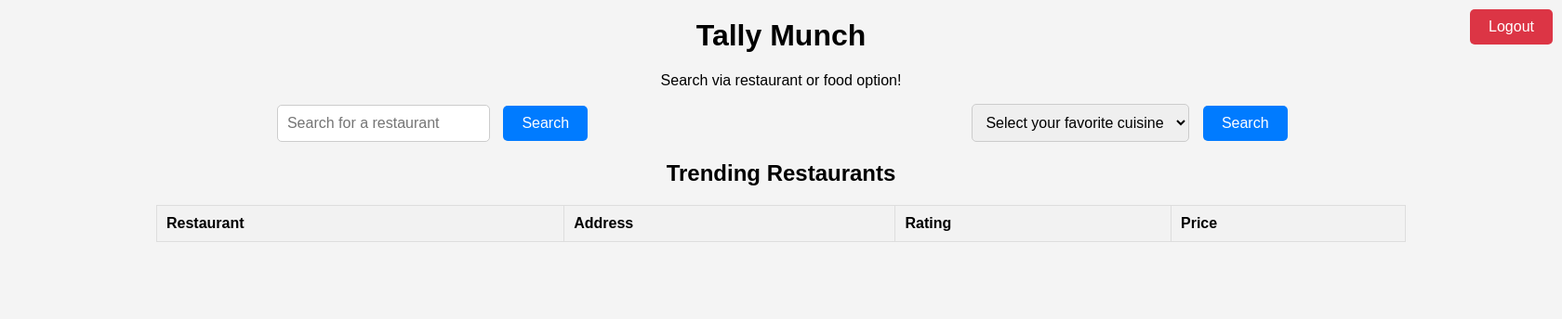
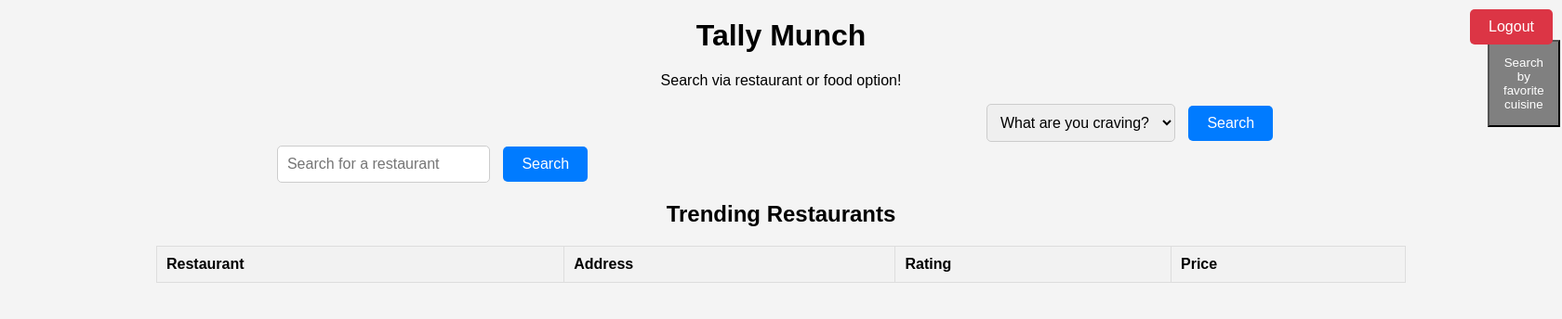
Before and after one commit to evanrudd/TallyMunch, a Flask app: page / in a window 1680 px wide. Shown: the top 344 px of the page at 93% size. Run offline with Flask 3, Linux system fonts and the light colour scheme; the visitor is signed in with stand-in values (Sample User, id 1); data that the repository does not hold is empty.

Commit message:
added favorite food drop down in create account and button in index to search by preference

```diff
--- a/app.py
+++ b/app.py
@@ -10,7 +10,7 @@ app = Flask(__name__)
 # TODO: change secret key
 app.secret_key = 'your_secret_key'
 
-
+currUser = ""
 
 @app.route('/')
 def index():
@@ -66,6 +66,7 @@ def login():
         if user:
             # If user is found, set session variable to indicate user is logged in
             session['logged_in'] = True
+            session['username'] = username
             return redirect(url_for('index'))
         else:
             # If user is not found, display error message and render login page again
@@ -85,6 +86,9 @@ def create_account():
     )
     cursor = connection.cursor(dictionary=True)
 
+    cursor.execute("SELECT Food_category FROM Food_Option")
+    data = [item['Food_category'] for item in cursor.fetchall()]
+
     if request.method == 'POST':
         # Get form data
         username = request.form['username']
@@ -92,21 +96,22 @@ def create_account():
         first_name = request.form['firstName']
         last_name = request.form['lastName']
         address = request.form['address']
-        dietary_restrictions = request.form['dietary_restrictions']
+        favorite_cuisine = request.form['favorite_cuisine']
 
         # Insert the form data into the 'users' table
-        insert_query = "INSERT INTO users (username, password, first_name, last_name, address, dietary_restrictions) VALUES (%s, %s, %s, %s, %s, %s)"
-        cursor.execute(insert_query, (username, password, first_name, last_name, address, dietary_restrictions))
+        insert_query = "INSERT INTO users (username, password, first_name, last_name, address, favorite_cuisine) VALUES (%s, %s, %s, %s, %s, %s)"
+        cursor.execute(insert_query, (username, password, first_name, last_name, address, favorite_cuisine))
         connection.commit()  # Commit the transaction
 
         # Set session variable to indicate user is logged in (you might want to adjust this based on your authentication logic)
         session['logged_in'] = True
+        session['username'] = username
 
         # Redirect to the index page
         return redirect(url_for('index'))
 
     # If the request method is GET, render the create account form
-    return render_template('createaccount.html')
+    return render_template('createaccount.html', data=data)
 
 
 
@@ -139,6 +144,7 @@ def search():
                 connection.close()
 
                 return render_template('search.html', rows=restaurants)
+
             elif 'food' in request.form:
                 search_query = request.form['food']
 
@@ -169,8 +175,51 @@ def search():
                 connection.close()
 
                 return render_template('search.html', rows=restaurants)
-            else:
-                return render_template('search.html')
+
+            elif 'searchByPreference' in request.form:
+                # Search by favorite cuisine
+                # Get the username from the session
+                username = session.get('username')
+
+                # Establish database connection
+                connection = mysql.connector.connect(
+                    host="cop4710-tallymunch.c3gw2k8i8nc0.us-east-1.rds.amazonaws.com",
+                    user="admin",
+                    password="COP4710!",
+                    database="tally_munch"
+                )
+                cursor = connection.cursor(dictionary=True)
+
+                # Query to get the favorite cuisine of the user
+                cursor.execute("SELECT favorite_cuisine FROM users WHERE username = %s", (username,))
+                user_data = cursor.fetchone()
+
+                if user_data:
+                    favorite_cuisine = user_data['favorite_cuisine']
+
+                    # Query to search for restaurants by favorite cuisine
+                    sql_query = """
+                        SELECT *
+                        FROM Restaurants
+                        WHERE id IN (
+                            SELECT id
+                            FROM RestaurantsFoodOptions
+                            WHERE FoodOptionID IN (
+                                SELECT FoodOptionID
+                                FROM Food_Option
+                                WHERE Food_Category LIKE %s
+                            )
+                        )
+                    """
+                    cursor.execute(sql_query, ('%' + favorite_cuisine + '%',))
+                    restaurants = cursor.fetchall()
+
+                    connection.close()
+
+                    return render_template('search.html', rows=restaurants)
+
+        # Default return statement if no conditions are met
+        return render_template('search.html')
     else:
         return redirect(url_for('login'))
 
@@ -217,5 +266,9 @@ def restaurant_info(restaurant_id):
     return render_template('restaurant_info.html', restaurant=restaurant_info, features=feature_names)
 
 
+def changeCurrUser(x):
+    global currUser
+    currUser = x
+
 if __name__ == "__main__":
     app.run(debug=True)
--- a/templates/index.html
+++ b/templates/index.html
@@ -54,7 +54,7 @@
         }
         form.foodSearch-form {
             text-align: center;
-            margin-bottom: -40px;
+            margin-bottom: -120px;
             margin-left: 750px;
         }
         .food-dropdown {
@@ -76,6 +76,16 @@
             margin-left: 10px;
             border-radius: 5px;
             cursor: pointer;
+        }
+        button.preference-button {
+            background-color: #808080;
+            color: white;
+            cursor:pointer;
+            text-align: center;
+            margin-left: 1600px;
+            margin-top: 10px;
+            padding: 15px;
+            box-sizing: content-box;
         }
         button.search-btn:hover {
             background-color: #0056b3;
@@ -105,12 +115,17 @@
     <p>Search via restaurant or food option!</p>
     <form action="{{ url_for('search') }}" method="POST" class="foodSearch-form">
         <select name="food" class="food-dropdown" required>
-            <option value="" disabled selected>Select your favorite cuisine</option>
+            <option value="" disabled selected>What are you craving?</option>
             {% for item in data %}
                 <option value="{{ item }}">{{ item }}</option>
             {% endfor %}
         </select>
         <button type="submit" class="search-btn">Search</button>
+    </form>
+
+    <form action="{{ url_for('search') }}" method="POST" class="search-form">
+        <button type="submit" class="preference-button" name="searchByPreference">Search by favorite cuisine</button>
+        <input type="hidden" name="searchByPreference" value="true">
     </form>
 
     <form action="{{ url_for('search') }}" method="POST" class="search-form">
```
Also changed, not shown: templates/createaccount.html (+7 -2 lines).
